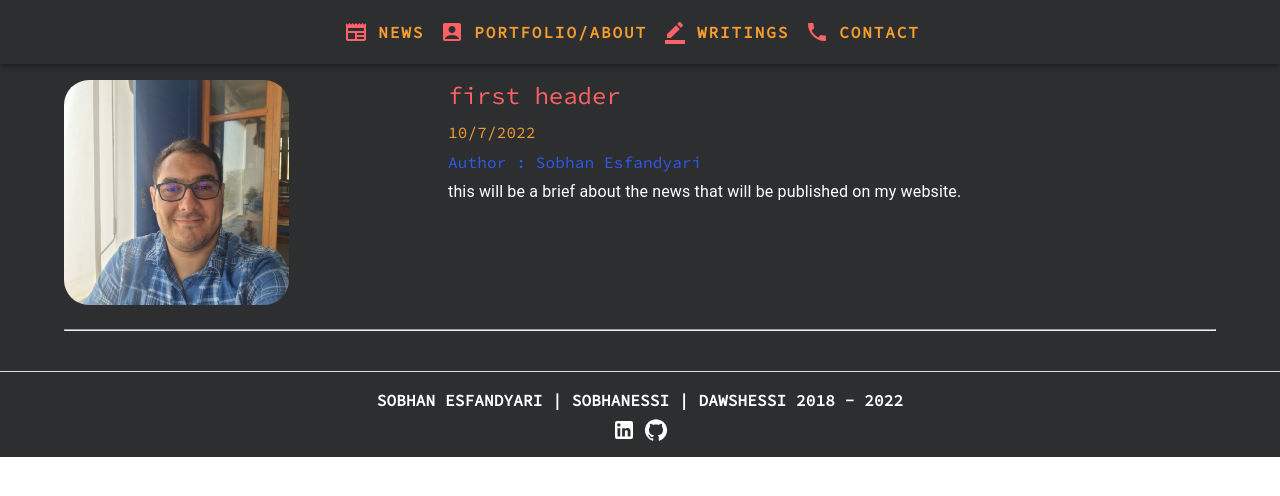
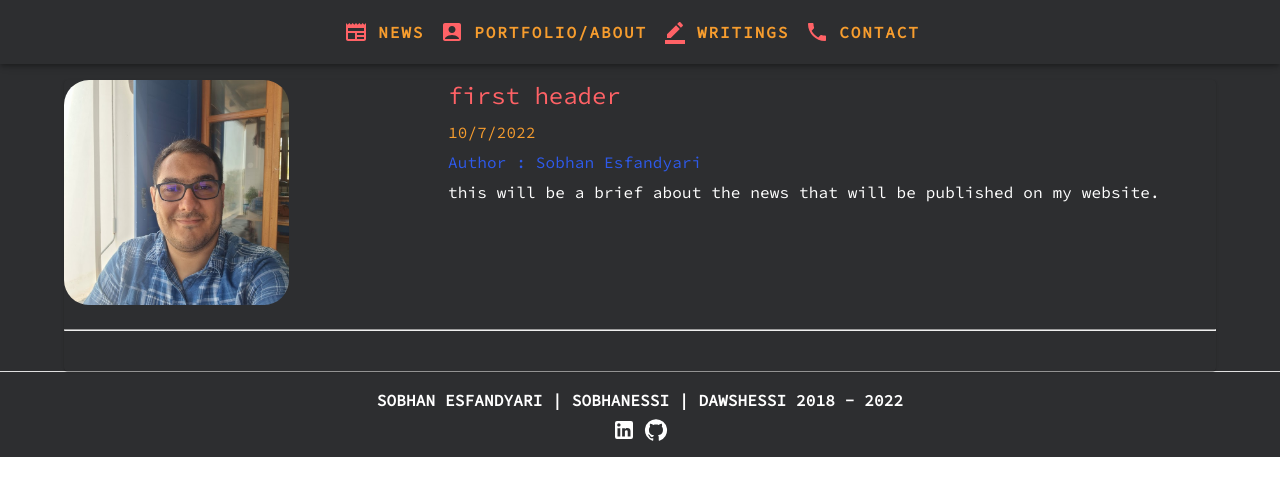
Before and after one commit to sobhanessi/sobhanessi.github.io, a React (Create React App) app: page /news in a window 1280 px wide. Shown: the top 496 px of the page. Built offline with nearby package versions, Linux system fonts and the light colour scheme.

Commit message:
fixed something in the page of news

```diff
--- a/src/components/NewsTiles.tsx
+++ b/src/components/NewsTiles.tsx
@@ -1,14 +1,22 @@
-import { Avatar, Container, Grid, Typography } from "@mui/material";
+import { Avatar, Card, Container, Grid, Typography } from "@mui/material";
 import React from "react";
 import news from "../database/news";
-import { FONT_FAMILY } from "../theme/theme";
+import { FONT_FAMILY, MAIN_COLOR } from "../theme/theme";
 
 const NewsTiles = () => {
+  const newsDivert = (href: string): void => {
+    // console.log(href);
+    // inja bayad redirect konam be page morede nazar.
+  };
   return (
     <>
       <Container>
         {news.map((n) => (
           <>
+            <Card
+              sx={{ bgcolor: MAIN_COLOR }}
+              onClick={() => newsDivert(n.href)}
+            >
               <Grid container xs={12} sx={{ mb: 4 }}>
                 <Grid item xs={12} sm={4} md={4} lg={4} xl={4}>
                   <Avatar
@@ -63,12 +71,16 @@ const NewsTiles = () => {
                   >
                     Author : {n.author}
                   </Typography>
-                <Typography gutterBottom sx={{ color: "white" }}>
+                  <Typography
+                    gutterBottom
+                    sx={{ color: "white", fontFamily: FONT_FAMILY }}
+                  >
                     {n.brief}
                   </Typography>
                 </Grid>
                 <hr style={{ color: "white", width: "100%" }} />
               </Grid>
+            </Card>
           </>
         ))}
       </Container>
```
Lines whose indentation alone changed are shown as unchanged.
